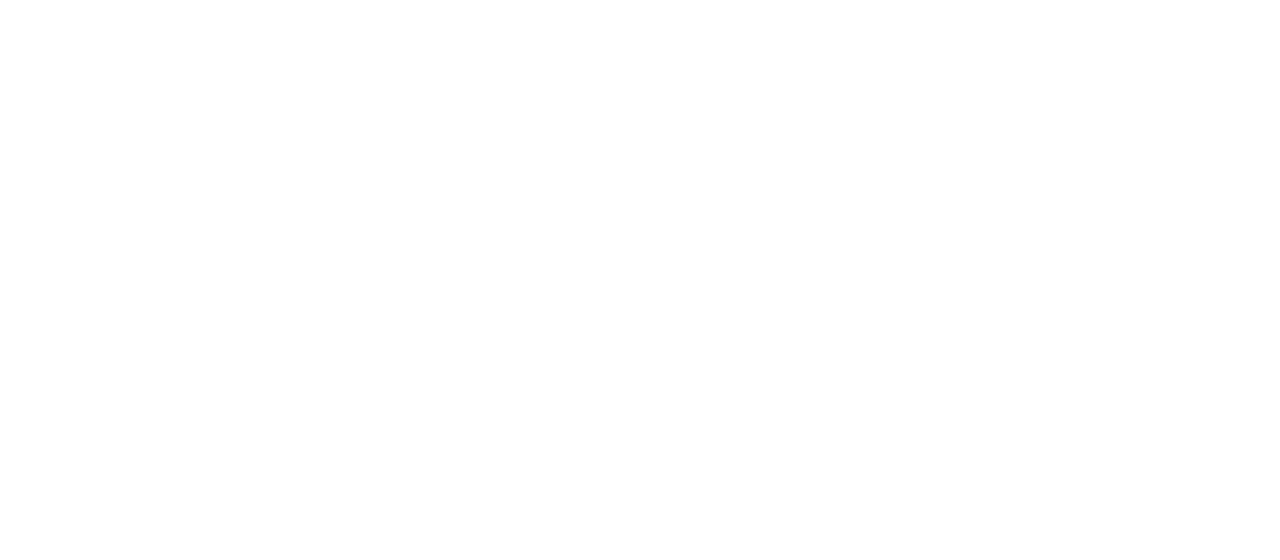
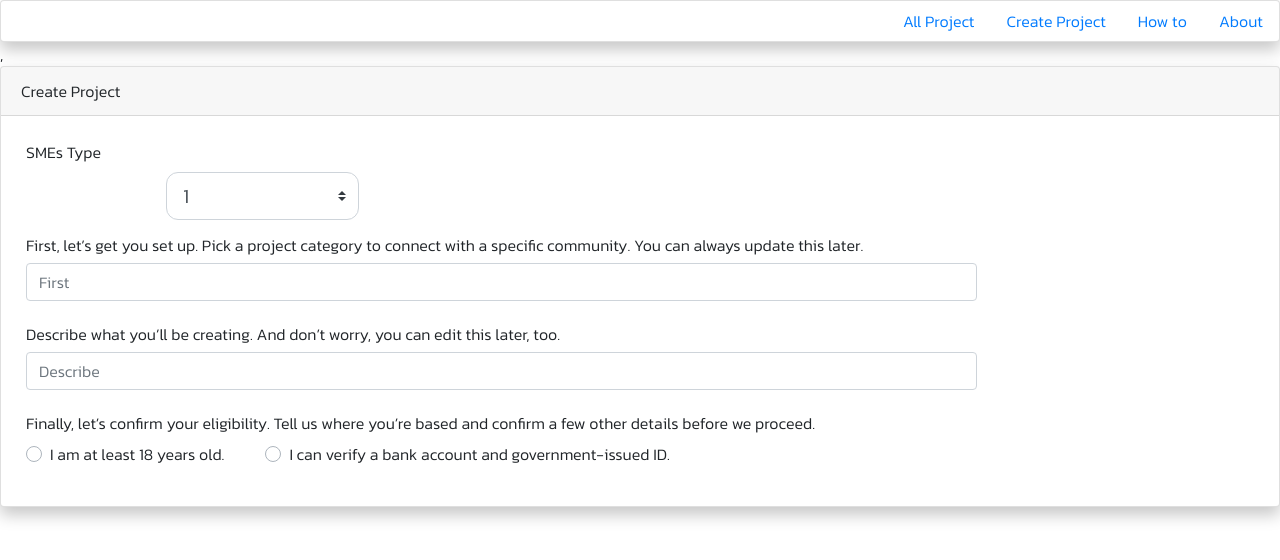
Before and after one commit to pongsathorn123/projectSMEs, a React (Create React App) app in the folder sme/: page /createProject in a window 1280 px wide. Shown: the top 560 px of the page. Built offline with nearby package versions, Linux system fonts and the light colour scheme.

Commit message:
modified routes and createProject views

```diff
--- /dev/null
+++ b/sme/src/createProject.js
@@ -0,0 +1,131 @@
+import React, { Component } from 'react';
+import { Card } from 'react-bootstrap';
+import Nav from 'react-bootstrap/Nav';
+import Dropdown from 'react-bootstrap/Dropdown'
+import { Container, Col, Row, Form } from 'react-bootstrap'
+
+
+
+
+
+
+  class createProject extends Component{
+
+
+
+
+render(){
+        return(
+            <div>
+         <Card>
+               <Nav className="justify-content-end" activeKey="/home">
+            <Nav.Item>
+              <Nav.Link href="/home">All Project</Nav.Link>
+            </Nav.Item>
+            <Nav.Item>
+              <Nav.Link href="/createProject">Create Project</Nav.Link>
+            </Nav.Item>
+            <Nav.Item>
+              <Nav.Link href="link-2">How to</Nav.Link>
+            </Nav.Item>
+            <Nav.Item>
+              <Nav.Link href="link-2">About</Nav.Link>
+            </Nav.Item>
+          </Nav>
+         </Card>
+         ,
+         <Card>
+             <Card.Header>
+                 Create Project
+             </Card.Header>
+             <br/>
+             <div>
+             <Row>
+                <Col xs="12" md="3" sm="3">
+             <Form>
+             <Form.Group controlId="exampleForm.SelectCustomSizeLg">
+             <Form.Label style={{ marginLeft: 25 }} >SMEs Type</Form.Label>
+             <Col xs="12" md="9" sm="9" >
+                    <Form.Control  style={{ marginTop: 0, borderRadius: 12, marginLeft: 150  }}  as="select" size="lg" custom>
+                    <option>1</option>
+                    <option>2</option>
+                    <option>3</option>
+                    <option>4</option>
+                    <option>5</option>
+                    </Form.Control>
+                    </Col>
+                </Form.Group>
+                </Form>
+
+                </Col>
+                </Row>
+                <h6 style={{ marginLeft: 25 }}>
+                First, let’s get you set up.
+                Pick a project category to connect with a specific community. You can always update this later.
+                </h6>
+
+                <Form>
+                    <Row>
+                        <Col  xs="12" md="9" sm="9" style={{ marginLeft: 25 }}>
+                        <Form.Control placeholder="First " />
+                        </Col>
+                    </Row>
+                </Form>
+                <br/>
+
+                 <h6 style={{ marginLeft: 25 }}>
+                 Describe what you’ll be creating.
+                And don’t worry, you can edit this later, too.
+                 </h6>
+                 <Form>
+                    <Row>
+                        <Col  xs="12" md="9" sm="9" style={{ marginLeft: 25 }}>
+                        <Form.Control placeholder="Describe " />
+                        </Col>
+                    </Row>
+                </Form>
+            <br/>
+            <h6 style={{marginLeft: 25}}>
+            Finally, let’s confirm your eligibility.
+            Tell us where you’re based and confirm a few other details before we proceed.
+            </h6>
+            <Form>
+                    {[ 'radio'].map((type) => (
+                        <div key={`custom-inline-${type}`} className="mb-3">
+                        <Form.Check style={{marginLeft: 25}}
+                            custom
+                            inline
+                            label="I am at least 18 years old.
+                            "
+                            type={type}
+                            id={`custom-inline-${type}-1`}
+                        />
+                        <Form.Check style={{marginLeft: 25}}
+                            custom
+                            inline
+                            label=" I can verify a bank account and government-issued ID."
+                            type={type}
+                            id={`custom-inline-${type}-2`}
+                        />
+
+                        </div>
+                    ))}
+            </Form>
+
+
+                </div>
+            <br/>
+         </Card>
+
+         </div>
+
+
+
+         );
+
+
+
+    }
+}
+
+export default createProject;
--- a/sme/src/routes.js
+++ b/sme/src/routes.js
@@ -1,5 +1,6 @@
 import UserLogin from './userLogin';
 import UserRegister from './userRegister';
+import createProject from './createProject';
 
 const routesApp = [
 
@@ -14,6 +15,12 @@
     name: "userRegister",
     exact: true,
     component: UserRegister
+  },
+  {
+    path: "/createProject",
+    name: "createProject",
+    exact: true,
+    component: createProject
   }
 ];
 
```
